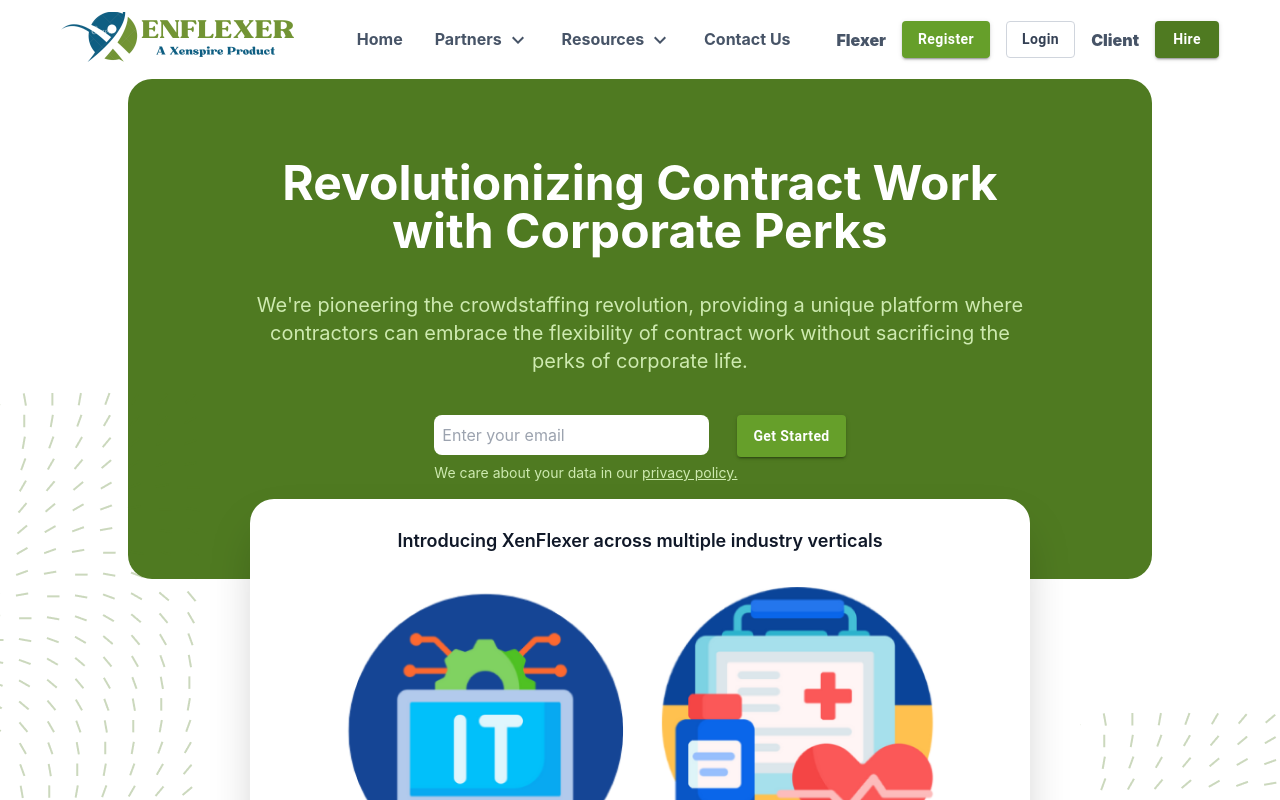
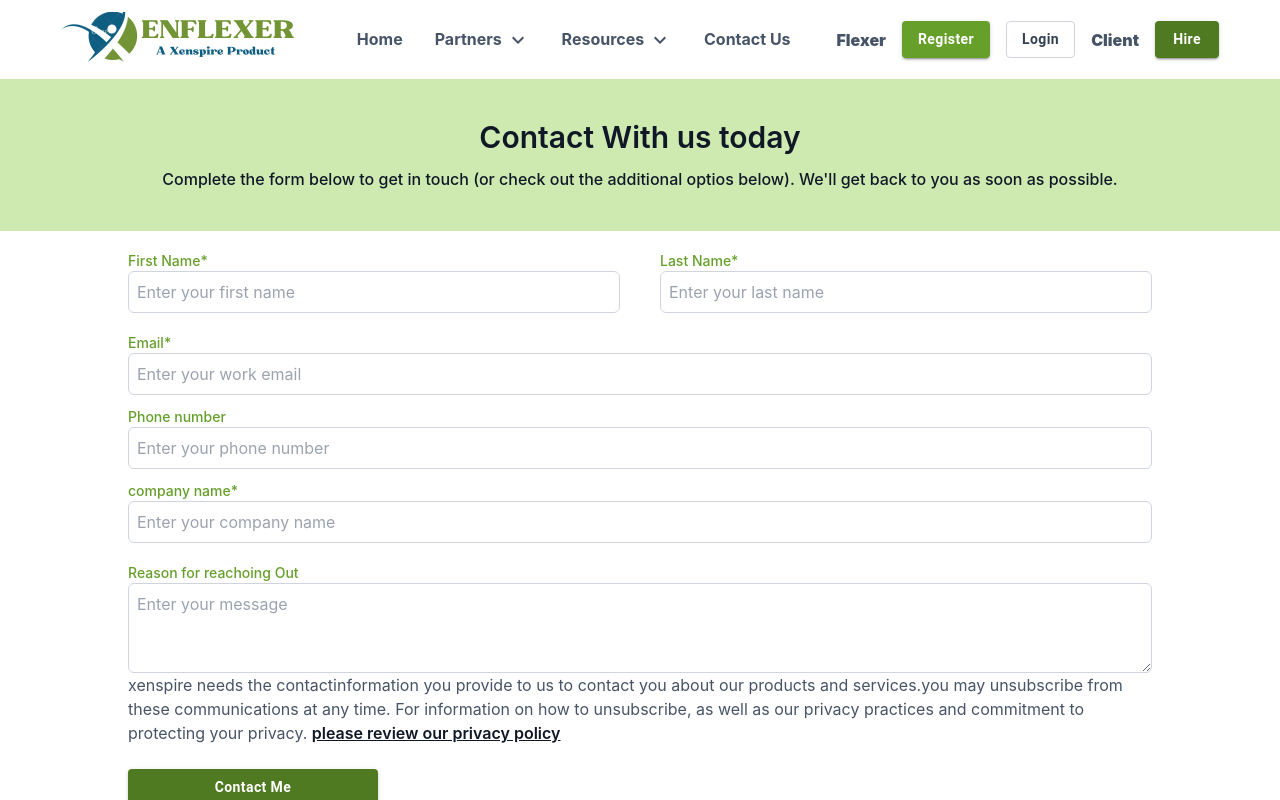
Before and after one commit to CccGm/xenflexer-website, a React (Create React App) app: page /contact-us in a window 1280 px wide. Before the commit this address led to /. Shown: the top 800 px of the page. Built offline with nearby package versions, Linux system fonts and the light colour scheme.

Commit message:
added contact-us

```diff
--- a/src/App.js
+++ b/src/App.js
@@ -3,6 +3,7 @@
 import { Desktop } from "./desktop";
 import { Register } from "./desktop/register";
 import { ContactUs } from "./desktop/contactus";
+import { Contact_Us } from "./desktop/contact-us";
 
 function App() {
   return (
@@ -11,6 +12,7 @@
         <Route path="/" element={<Desktop />} />
         <Route path="register" element={<Register />} />
         <Route path="contactus" element={<ContactUs />} />
+        <Route path="contact-us" element={<Contact_Us />} />
         <Route path="*" element={<Navigate to={"/"} replace />} />
       </Routes>
     </BrowserRouter>
--- /dev/null
+++ b/src/desktop/contact-us.js
@@ -0,0 +1,167 @@
+import React from "react";
+import { Header } from "./header";
+import { Button } from "@mui/material";
+import axios from "axios";
+
+export const Contact_Us = () => {
+  const [fname, setFName] = React.useState("");
+  const [lname, setLName] = React.useState("");
+  const [email, setEmail] = React.useState("");
+  const [msg, setMsg] = React.useState("");
+  const [no, setNo] = React.useState("");
+  const [company, setCompany] = React.useState("");
+
+  const handleSubmit = async (e) => {
+    e.preventDefault();
+    console.log("fname", fname);
+    console.log("lname", lname);
+    console.log("email", email);
+    console.log("msg", msg);
+    console.log("no", no);
+    console.log("company", company);
+
+    try {
+      const response = await axios.post(
+        "http://localhost:3000/api/contact-us/",
+        {
+          fname,
+          lname,
+          email,
+          msg,
+          no,
+          company,
+        }
+      );
+
+      if (response.status === 200) {
+        console.log("contact  succesfully");
+      } else {
+        console.log("contact not save");
+      }
+    } catch (error) {
+      console.log("contact not save", error);
+    }
+  };
+
+  return (
+    <div>
+      <Header />
+      <div className="grid justify-center text-center p-10 gap-3 bg-app-moss200">
+        <text className="text-app-gray900 font-semibold text-3xl">
+          Contact With us today
+        </text>
+        <text className="text-app-gray900 font-medium text-base">
+          Complete the form below to get in touch (or check out the additional
+          optios below). We'll get back to you as soon as possible.
+        </text>
+      </div>
+      <div>
+        <form onSubmit={handleSubmit}>
+          <div className="px-32">
+            <div className="grid grid-flow-col gap-10">
+              <div className="grid mt-5">
+                <label className="text-app-moss500 text-sm font-medium">
+                  First Name*
+                </label>
+                <input
+                  required
+                  value={fname}
+                  onChange={(e) => setFName(e.target.value)}
+                  placeholder="Enter your first name"
+                  className="border p-2 border-app-border rounded-md w-full"
+                />
+              </div>
+              <div className="grid mt-5">
+                <label className="text-app-moss500 text-sm font-medium">
+                  Last Name*
+                </label>
+                <input
+                  required
+                  value={lname}
+                  onChange={(e) => setLName(e.target.value)}
+                  placeholder="Enter your last name"
+                  className="border p-2 border-app-border rounded-md w-full"
+                />
+              </div>
+            </div>
+            <div className="grid mt-5">
+              <label className="text-app-moss500 text-sm font-medium">
+                Email*
+              </label>
+              <input
+                required
+                type="email"
+                value={email}
+                onChange={(e) => setEmail(e.target.value)}
+                placeholder="Enter your work email"
+                className="border p-2 border-app-border rounded-md w-full"
+              />
+            </div>
+            <div className="grid mt-3">
+              <label className="text-app-moss500 text-sm font-medium">
+                Phone number
+              </label>
+              <input
+                type="tel"
+                value={no}
+                onChange={(e) => setNo(e.target.value)}
+                placeholder="Enter your phone number"
+                className="border p-2 border-app-border rounded-md w-full"
+              />
+            </div>
+            <div className="grid mt-3">
+              <label className="text-app-moss500 text-sm font-medium">
+                company name*
+              </label>
+              <input
+                required
+                type="text"
+                value={company}
+                onChange={(e) => setCompany(e.target.value)}
+                placeholder="Enter your company name"
+                className="border p-2 border-app-border rounded-md w-full"
+              />
+            </div>
+            <div className="grid mt-5">
+              <label className="text-app-moss500 text-sm font-medium">
+                Reason for reachoing Out
+              </label>
+              <textarea
+                rows={3}
+                value={msg}
+                onChange={(e) => setMsg(e.target.value)}
+                placeholder="Enter your message"
+                className="border p-2 border-app-border rounded-md w-full"
+              />
+            </div>
+            <div>
+              <text className="text-app-gray">
+                xenspire needs the contactinformation you provide to us to
+                contact you about our products and services.you may unsubscribe
+                from these communications at any time. For information on how to
+                unsubscribe, as well as our privacy practices and commitment to
+                protecting your privacy.{" "}
+                <a className="underline text-app-gray900 font-semibold">
+                  please review our privacy policy
+                </a>
+              </text>
+            </div>
+            <Button
+              variant="contained"
+              sx={{
+                color: "#ffffff",
+                fontWeight: 600,
+                textTransform: "none",
+                bgcolor: "#4F7A21",
+                marginTop: 3,
+                width: 250,
+              }}
+              type="submit">
+              Contact Me
+            </Button>
+          </div>
+        </form>
+      </div>
+    </div>
+  );
+};
--- a/src/desktop/contactus.js
+++ b/src/desktop/contactus.js
@@ -17,12 +17,15 @@
     console.log("email", email);
     console.log("msg", msg);
     try {
-      const response = await axios.post("http://localhost:3000/api/register/", {
-        fname,
-        lname,
-        email,
-        msg,
-      });
+      const response = await axios.post(
+        "http://localhost:3000/api/contactus/",
+        {
+          fname,
+          lname,
+          email,
+          msg,
+        }
+      );
 
       if (response.status === 200) {
         console.log("contact  succesfully");
```
